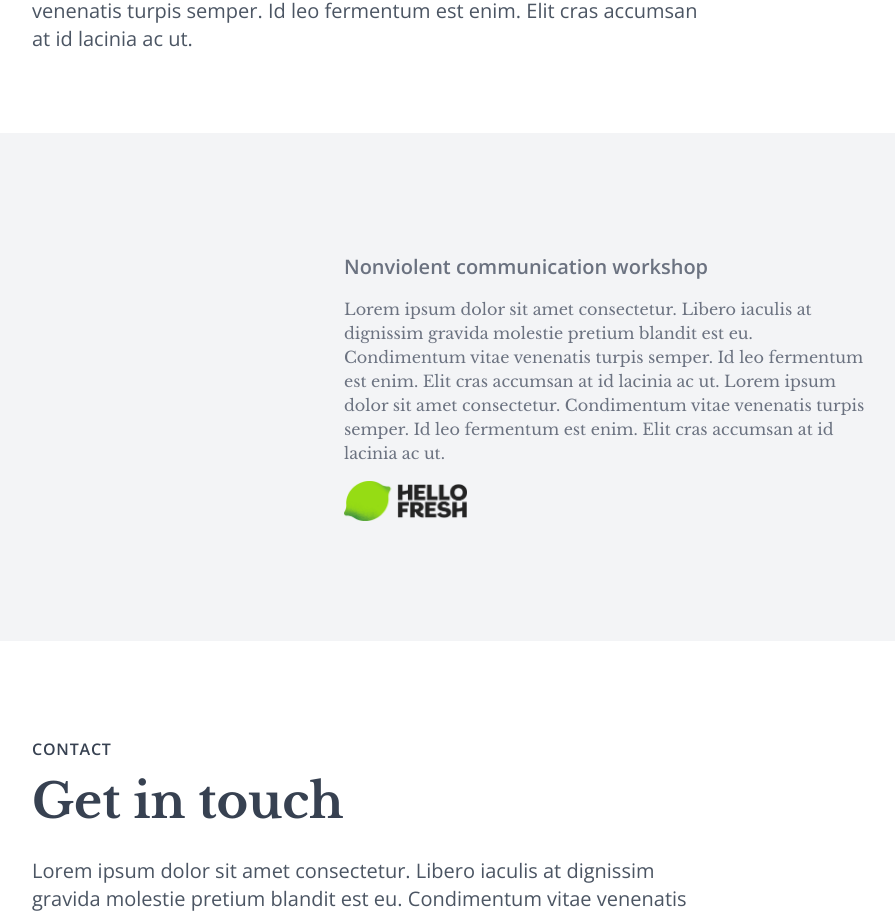
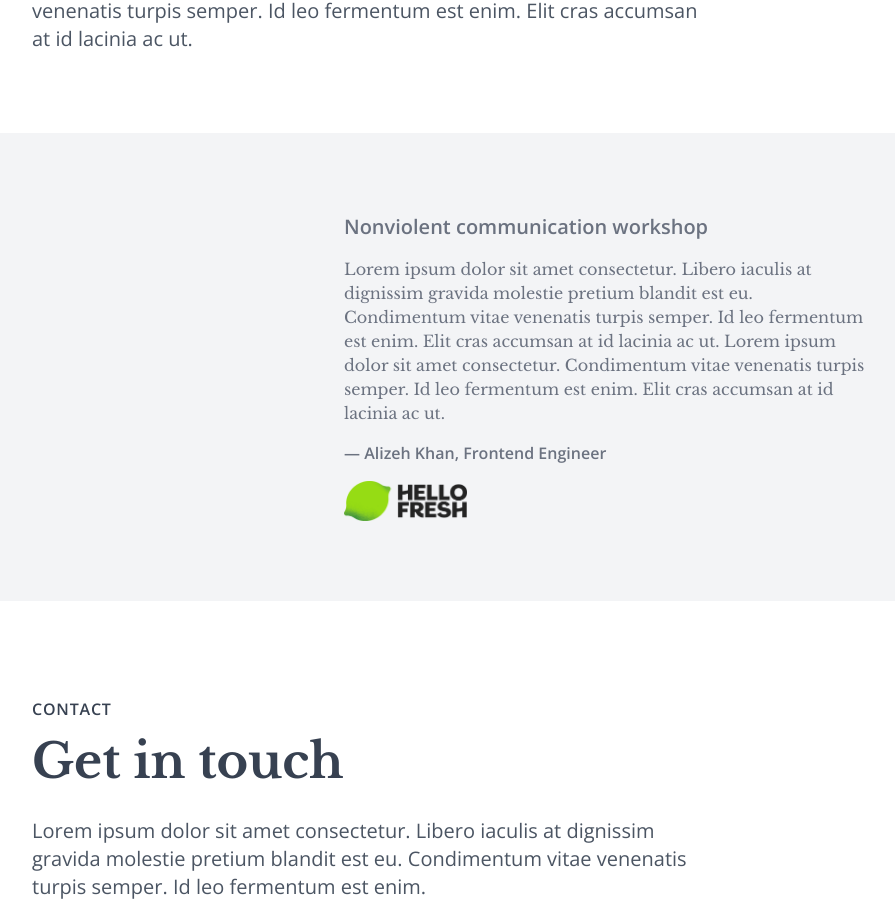
Before and after one commit to alizehkhan/communication-trainer, a React (Vite) app: page / in a window 1280 px wide. Shown: the part 3331-4246 px from the top of the page, without its empty margins (32-927 px from the left). Built offline with nearby package versions, Linux system fonts and the light colour scheme.

Commit message:
feat: testimonial name

```diff
--- a/src/sections/Testimonial.tsx
+++ b/src/sections/Testimonial.tsx
@@ -1,7 +1,7 @@
 const Testimonial = () => {
   return (
-    <div className="bg-gray-100 py-24 text-gray-500">
-      <div className="max-w-xl mx-auto p-6">
+    <div className="bg-gray-100 py-20 text-gray-500">
+      <div className="max-w-xl mx-auto px-6">
         <p className="text-xl font-bold mb-4">
           Nonviolent communication workshop
         </p>
@@ -13,6 +13,7 @@ const Testimonial = () => {
           vitae venenatis turpis semper. Id leo fermentum est enim. Elit cras
           accumsan at id lacinia ac ut.
         </p>
+        <p className="font-bold mt-4">— Alizeh Khan, Frontend Engineer</p>
         <img src="/hellofresh.png" className="h-10 mt-4" alt="" />
       </div>
     </div>
```
